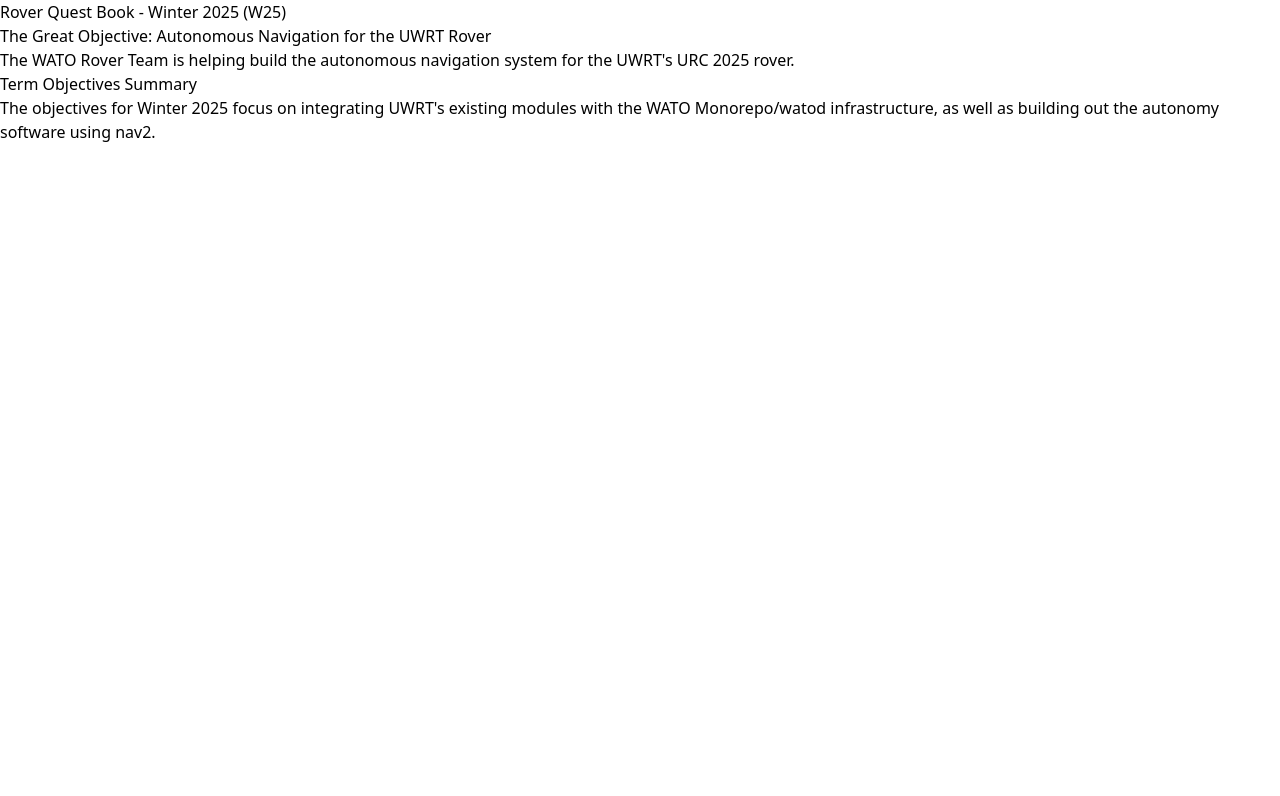
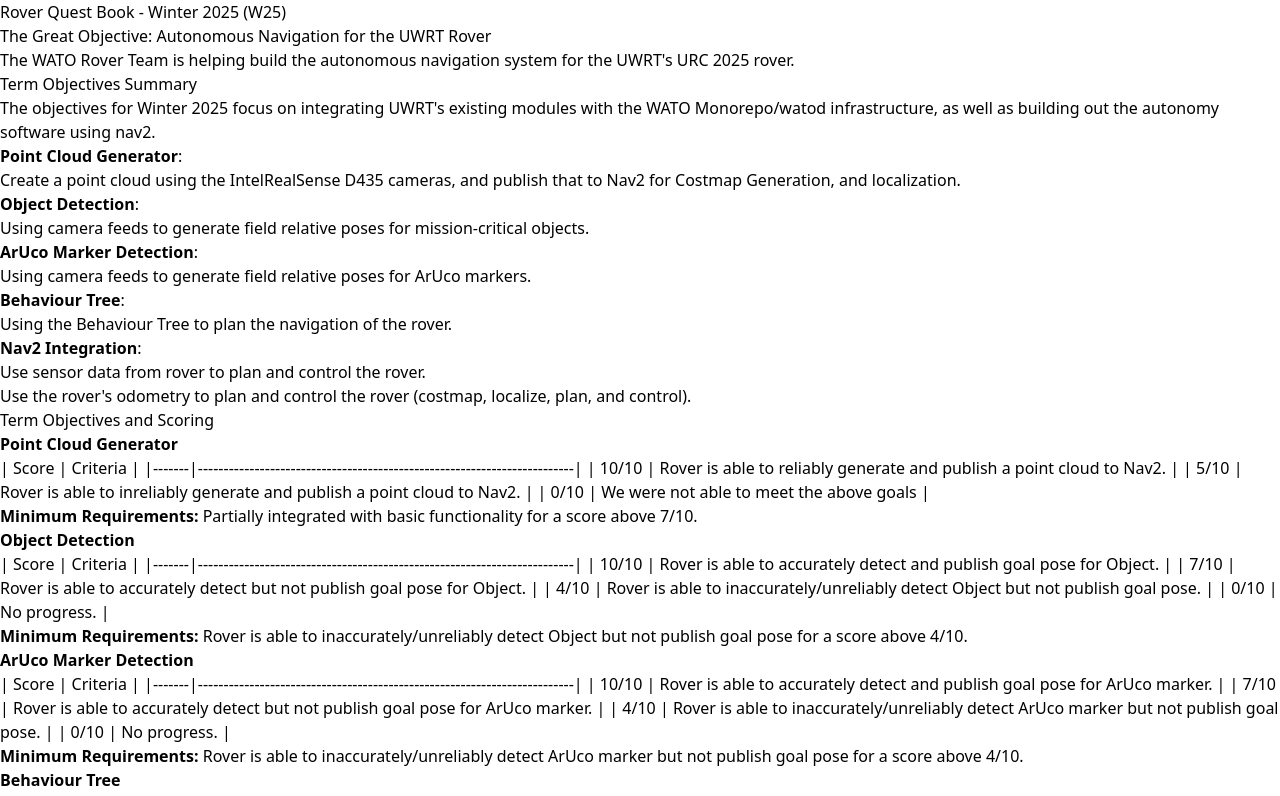
Before and after one commit to WATonomous/wato_wiki, a Next.js app: page /quest_books/w25_rover_quests in a window 1280 px wide. Shown: the top 796 px of the page. Built offline with nearby package versions, Linux system fonts and the light colour scheme.

Commit message:
Update rover quest book with outstanding rover tasks

```diff
--- a/pages/quest_books/w25_rover_quests.mdx
+++ b/pages/quest_books/w25_rover_quests.mdx
@@ -7,3 +7,81 @@
 ## Term Objectives Summary
 
 The objectives for Winter 2025 focus on integrating UWRT's existing modules with the WATO Monorepo/watod infrastructure, as well as building out the autonomy software using nav2.
+
+1. **Point Cloud Generator**:
+    - Create a point cloud using the IntelRealSense D435 cameras, and publish that to Nav2 for Costmap Generation, and localization.
+2. **Object Detection**:
+    - Using camera feeds to generate field relative poses for mission-critical objects.
+3. **ArUco Marker Detection**:
+    - Using camera feeds to generate field relative poses for ArUco markers.
+4. **Behaviour Tree**:
+    - Using the Behaviour Tree to plan the navigation of the rover.
+5. **Nav2 Integration**:
+    - Use sensor data from rover to plan and control the rover.
+    - Use the rover's odometry to plan and control the rover (costmap, localize, plan, and control).
+
+### Term Objectives and Scoring
+
+1. **Point Cloud Generator**
+
+| Score | Criteria                                                                 |
+|-------|-------------------------------------------------------------------------|
+| 10/10 | Rover is able to reliably generate and publish a point cloud to Nav2. |
+| 5/10  | Rover is able to inreliably generate and publish a point cloud to Nav2. |
+| 0/10  | We were not able to meet the above goals                                                            |
+
+**Minimum Requirements:**  Partially integrated with basic functionality for a score above 7/10.
+
+2. **Object Detection**
+
+| Score | Criteria                                                                 |
+|-------|-------------------------------------------------------------------------|
+| 10/10 | Rover is able to accurately detect and publish goal pose for Object. |
+| 7/10  | Rover is able to accurately detect but not publish goal pose for Object. |
+| 4/10  | Rover is able to inaccurately/unreliably detect Object but not publish goal pose. |
+| 0/10  | No progress.                                                            |
+
+**Minimum Requirements:** Rover is able to inaccurately/unreliably detect Object but not publish goal pose for a score above 4/10.
+
+3. **ArUco Marker Detection**
+
+| Score | Criteria                                                                 |
+|-------|-------------------------------------------------------------------------|
+| 10/10 | Rover is able to accurately detect and publish goal pose for ArUco marker. |
+| 7/10  | Rover is able to accurately detect but not publish goal pose for ArUco marker. |
+| 4/10  | Rover is able to inaccurately/unreliably detect ArUco marker but not publish goal pose. |
+| 0/10  | No progress.                                                            |
+
+**Minimum Requirements:** Rover is able to inaccurately/unreliably detect ArUco marker but not publish goal pose for a score above 4/10.
+
+4. **Behaviour Tree**
+
+| Score | Criteria                                                                 |
+|-------|-------------------------------------------------------------------------|
+| 10/10 | Rover is successfully able to navigate to any goal autonomously. (Object, ArUco, or GNSS Waypoint). |
+| 7/10 | Rover is able to navigate to one of the goals, but is not able to switch between them. |
+| 4/10 | Rover has a basic behaviour tree set up but is not able to navigate to any goal. |
+| 0/10 |  No progress.                                                            |
+
+**Minimum Requirements:**: Rover has a basic behaviour tree set up but is not able to navigate to any goal for a score above 4/10.
+
+5. **Nav2 Integration**
+
+| Score | Criteria                                                                 |
+|-------|-------------------------------------------------------------------------|
+| 10/10 | Rover is achieve all mission goals. Costmap, localization, planning, and control all work together and fully implemented. |
+| 7/10 | Rover is able to navigate to all mission goals, but slowly/slightly illegally. Costmap, localization, planning, and control work together but not fully implemented. |
+| 4/10 | Rover is unable to navigate to all mission goals. One more more aspects of Nav2 not implemented. |
+| 0/10 |  No progress.                                                            |
+
+**Minimum Requirements:** Rover is unable to navigate to all mission goals. One more more aspects of Nav2 not implemented for a score above 4/10.
+
+## Scoring Template
+
+| Quest Name | Description | Due Date | Score |
+|------------|-------------|----------|-------|
+| Point Cloud Generator | Create a point cloud using the IntelRealSense D435 cameras, and publish that to Nav2 for Costmap Generation, and localization. | 2025-03-31 | |
+| Object Detection | Using camera feeds to generate field relative poses for mission-critical objects. | 2025-03-31 | |
+| ArUco Marker Detection | Using camera feeds to generate field relative poses for ArUco markers. | 2025-03-31 | |
+| Behaviour Tree | Using the Behaviour Tree to plan the navigation of the rover. | 2025-04-25 | |
+| Nav2 Integration | Use sensor data from rover to plan and control the rover. | 2025-04-25 | |
```
